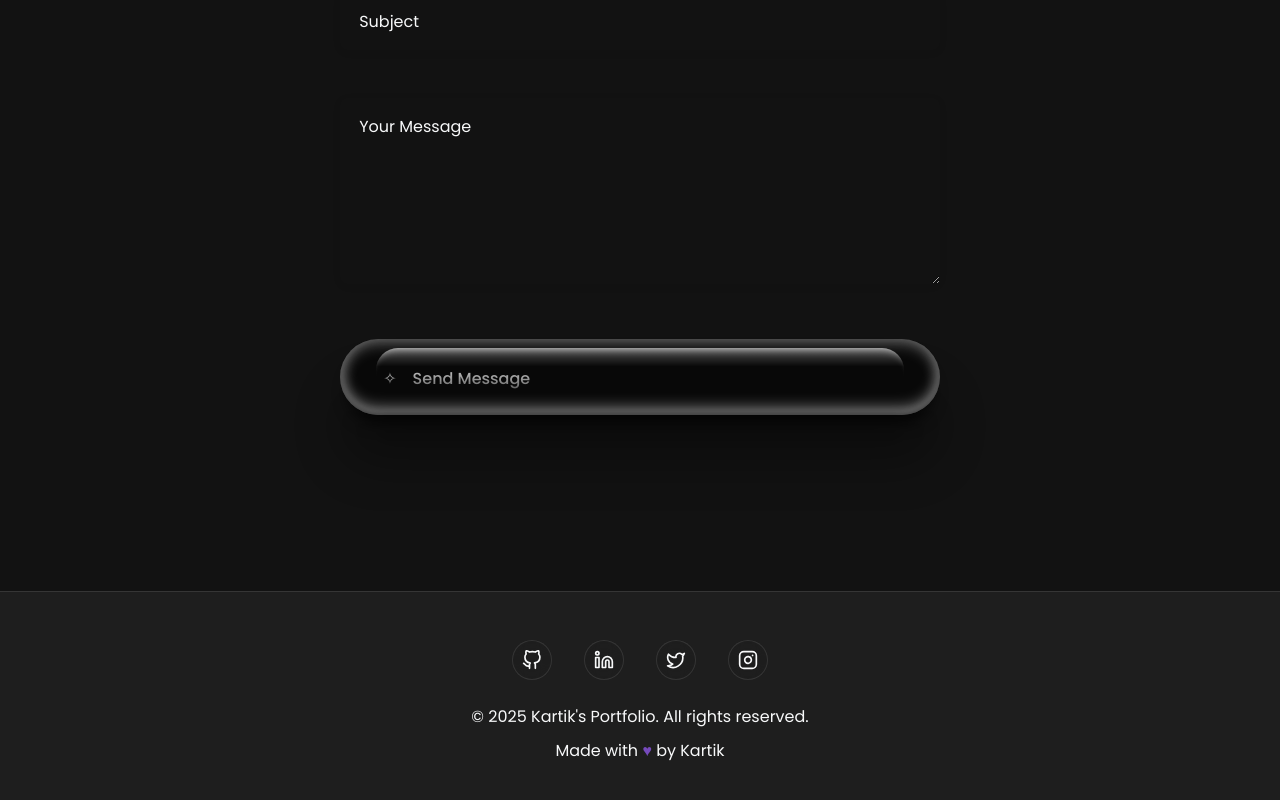
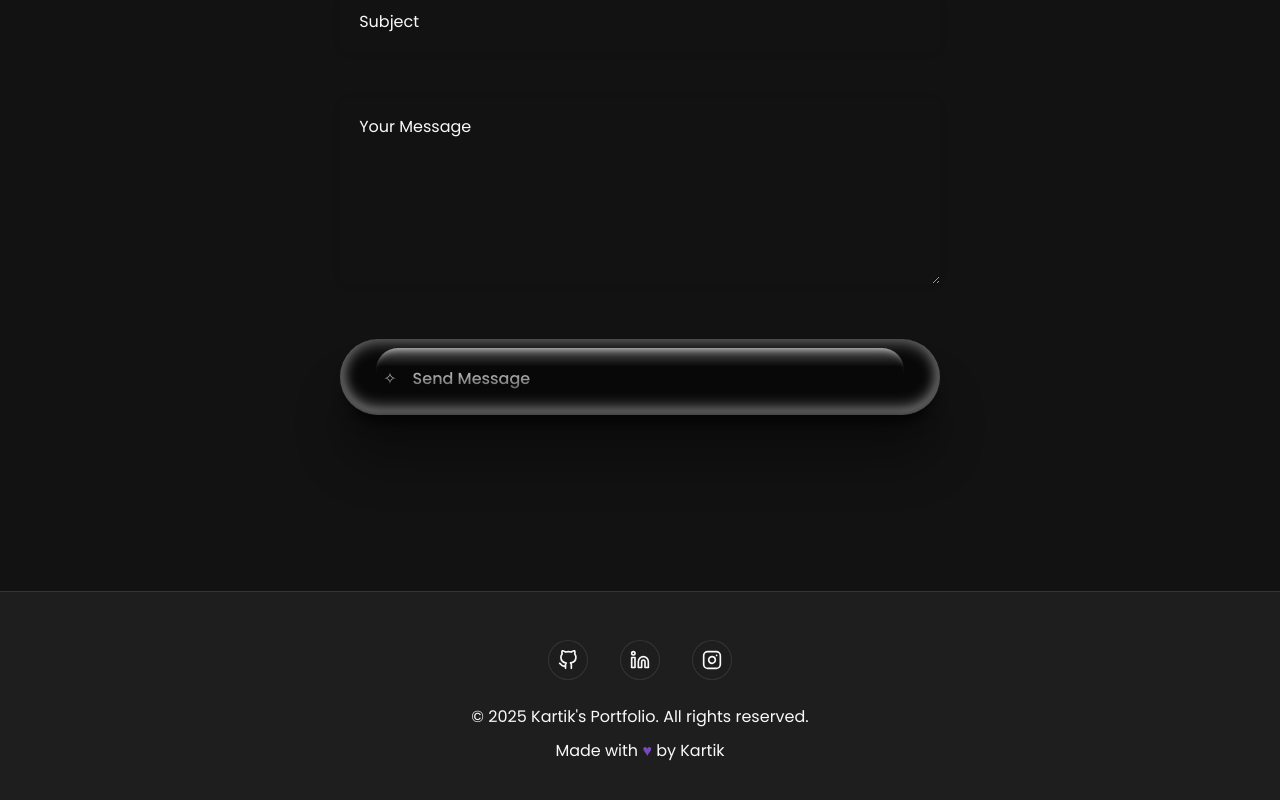
Before and after one commit to kartikgopal01/KartikGopal, a React (Create React App) app: page / in a window 1280 px wide. Shown: the part 4635-5435 px from the top of the page. Built offline with nearby package versions, Linux system fonts and the light colour scheme.

Commit message:
Refactor App and Footer components to enhance personal branding by updating social media links and removing unnecessary comments. Ensure consistent styling with GlobalStyles.

```diff
--- a/src/App.js
+++ b/src/App.js
@@ -10,11 +10,7 @@ import ProjectsSection from './components/ProjectsSection';
 import ContactSection from './components/ContactSection';
 import Footer from './components/Footer';
 
-/**
- * Kartik Gopal's Portfolio
- * A futuristic, sci-fi themed portfolio showcasing AI and web development projects
- * with glassmorphic UI elements and dynamic theme switching.
- */
+
 function App() {
   return (
     <ThemeProvider>
--- a/src/components/Footer.js
+++ b/src/components/Footer.js
@@ -54,24 +54,20 @@ const Footer = () => {
     <FooterWrapper>
       <FooterContent>
         <SocialLinks>
-          <a href="#" aria-label="GitHub">
+          <a href="https://github.com/kartikgopal01" aria-label="GitHub">
             <svg xmlns="http://www.w3.org/2000/svg" width="24" height="24" viewBox="0 0 24 24" fill="none" stroke="currentColor" strokeWidth="2" strokeLinecap="round" strokeLinejoin="round">
               <path d="M9 19c-5 1.5-5-2.5-7-3m14 6v-3.87a3.37 3.37 0 0 0-.94-2.61c3.14-.35 6.44-1.54 6.44-7A5.44 5.44 0 0 0 20 4.77 5.07 5.07 0 0 0 19.91 1S18.73.65 16 2.48a13.38 13.38 0 0 0-7 0C6.27.65 5.09 1 5.09 1A5.07 5.07 0 0 0 5 4.77a5.44 5.44 0 0 0-1.5 3.78c0 5.42 3.3 6.61 6.44 7A3.37 3.37 0 0 0 9 18.13V22"></path>
             </svg>
           </a>
-          <a href="#" aria-label="LinkedIn">
+          <a href="https://www.linkedin.com/in/kartik-gopal-4552452a1" aria-label="LinkedIn">
             <svg xmlns="http://www.w3.org/2000/svg" width="24" height="24" viewBox="0 0 24 24" fill="none" stroke="currentColor" strokeWidth="2" strokeLinecap="round" strokeLinejoin="round">
               <path d="M16 8a6 6 0 0 1 6 6v7h-4v-7a2 2 0 0 0-2-2 2 2 0 0 0-2 2v7h-4v-7a6 6 0 0 1 6-6z"></path>
               <rect x="2" y="9" width="4" height="12"></rect>
               <circle cx="4" cy="4" r="2"></circle>
             </svg>
           </a>
-          <a href="#" aria-label="Twitter/X">
-            <svg xmlns="http://www.w3.org/2000/svg" width="24" height="24" viewBox="0 0 24 24" fill="none" stroke="currentColor" strokeWidth="2" strokeLinecap="round" strokeLinejoin="round">
-              <path d="M22 4s-.7 2.1-2 3.4c1.6 10-9.4 17.3-18 11.6 2.2.1 4.4-.6 6-2C3 15.5.5 9.6 3 5c2.2 2.6 5.6 4.1 9 4-.9-4.2 4-6.6 7-3.8 1.1 0 3-1.2 3-1.2z"></path>
-            </svg>
-          </a>
-          <a href="#" aria-label="Instagram">
+
+          <a href="https://www.instagram.com/_kartik_gopal_" aria-label="Instagram">
             <svg xmlns="http://www.w3.org/2000/svg" width="24" height="24" viewBox="0 0 24 24" fill="none" stroke="currentColor" strokeWidth="2" strokeLinecap="round" strokeLinejoin="round">
               <rect x="2" y="2" width="20" height="20" rx="5" ry="5"></rect>
               <path d="M16 11.37A4 4 0 1 1 12.63 8 4 4 0 0 1 16 11.37z"></path>
```
